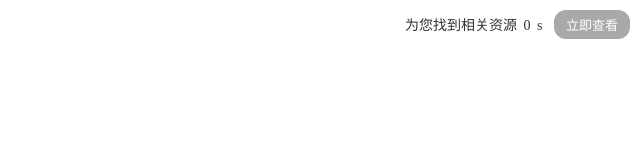
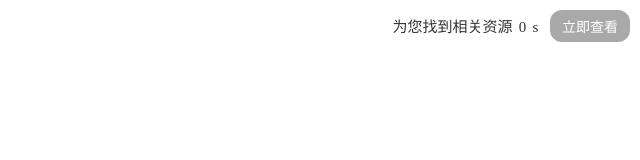
Before and after one commit to scfud-dsv/rfyfef-cuvfncvfn, a plain HTML site: page index.html in a window 1280 px wide. Shown: the full height of the page, 640-1280 px from the left. Drawn offline with Linux system fonts and the light colour scheme.

Commit message:
Update index.html

```diff
--- a/index.html
+++ b/index.html
@@ -11,7 +11,7 @@
             top: 10px;
             right: 10px;
             color: #333;
-            font-size: 14px;
+            font-size: 15px;
             z-index: 1000;
             user-select: text;
             -webkit-user-select: text;
@@ -23,10 +23,10 @@
             background: DarkGray;
             border: none;
             color: white;
-            padding: 5px 12px;
+            padding: 6px 12px;
             border-radius: 12px;
             cursor: pointer;
-            font-size: 13px;
+            font-size: 14px;
             outline: none;
             user-select: none;
             -webkit-user-select: none;
```
